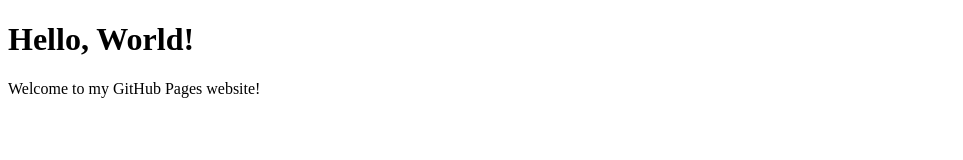
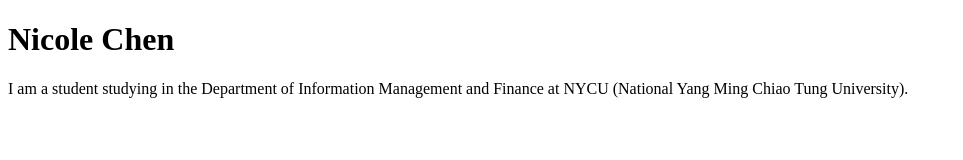
Before and after one commit to pycnicole/pycnicole.github.io, a plain HTML site: page index.html in a window 1280 px wide. Shown: the whole page, without its empty margins (0-963 px from the left). Drawn offline with Linux system fonts and the light colour scheme.

Commit message:
Update index.html

```diff
--- a/index.html
+++ b/index.html
@@ -6,7 +6,7 @@
     <title>My GitHub Pages Site</title>
 </head>
 <body>
-    <h1>Hello, World!</h1>
-    <p>Welcome to my GitHub Pages website!</p>
+    <h1>Nicole Chen</h1>
+    <p>I am a student studying in the Department of Information Management and Finance at NYCU (National Yang Ming Chiao Tung University).</p>
 </body>
 </html>
```
